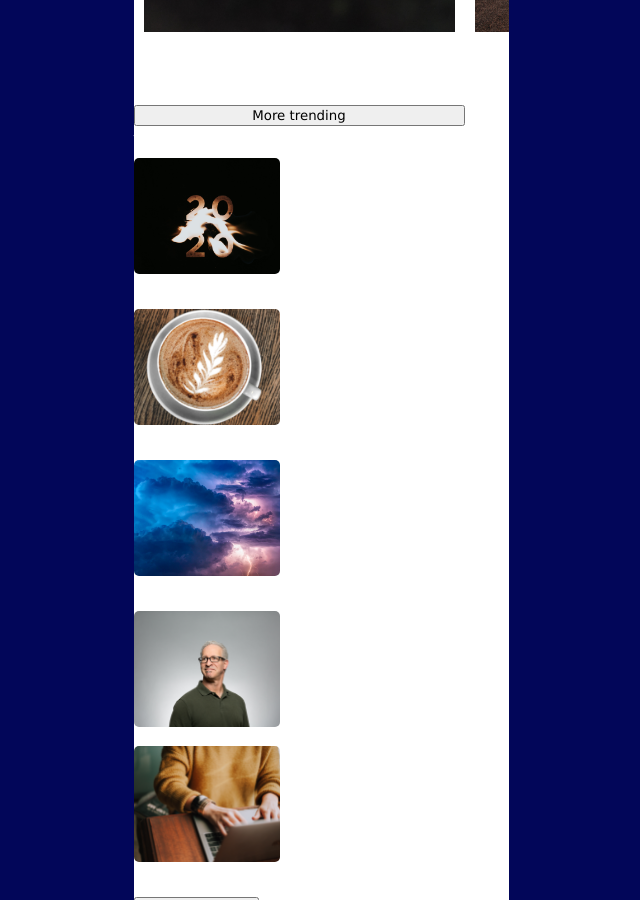
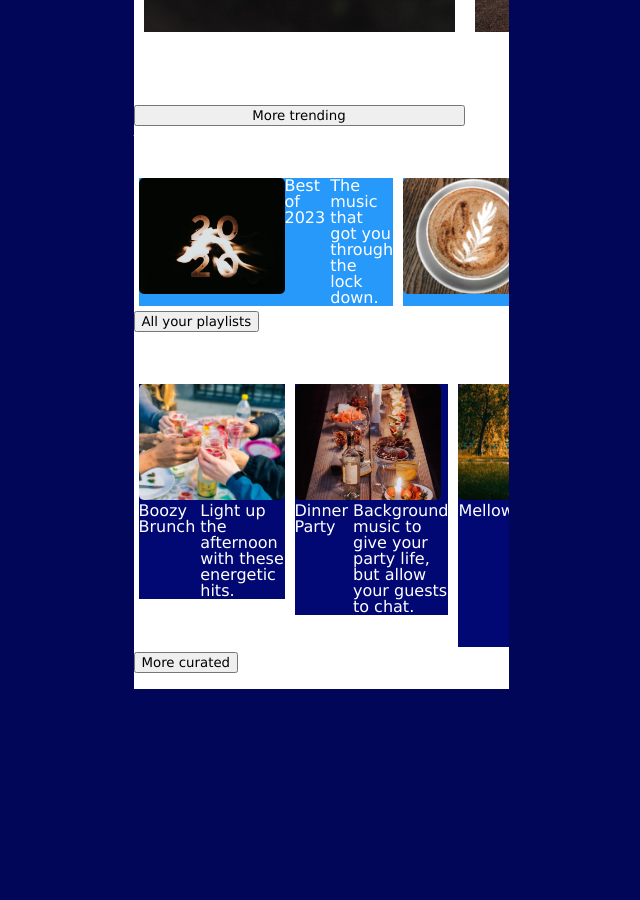
Before and after one commit to summitlincy/streamingmedia, a plain HTML site: page index.html in a window 1280 px wide. Shown: the part 440-1340 px from the top of the page, without its empty margins (319-959 px from the left). After the commit the page ends 1129 px from the top, so only its background shows below. Drawn offline with Linux system fonts and the light colour scheme.

Commit message:
ids and classes

```diff
--- a/index.html
+++ b/index.html
@@ -103,7 +103,7 @@
 </section>
 
 
-<section id="playlist">
+<section id="playlists">
     <h2>Your Playlists</h2>
         <div class="playlists">
             <section>
@@ -161,7 +161,7 @@
 
     <section id="curated">
     <h2>Curated Playlists</h2>
-        <div class="playlists">
+        <div class="curated">
             <section>
             <div>
                 <img src="drive-download-20240125T085255Z-001/images/boozy-brunch-cover.png" alt="boozy brunch">
--- a/styles.css
+++ b/styles.css
@@ -195,41 +195,36 @@ audio{
     bottom: 150px;
     left: 5px;
 }
-.playlist{
+.playlists{
     display: grid;
     grid-template-columns: 1fr 1fr 1fr 1fr 1fr;
     overflow-x:auto;
     overflow-y:hidden;
+    margin-top: 15px;
 }
-.playlist section {
+.playlists section {
     margin: 5px;
     position:relative;
 }
-.playlist div{
-    position: absolute;
-    top: 251px;
+.playlists div{
+    position: relative;
     background-color:var(--skyblue);
-    padding: 5px;
-    height: 50px;
-    width: 350px;
 }
 .curated{
     display: grid;
     grid-template-columns: 1fr 1fr 1fr 1fr 1fr;
     overflow-x:auto;
     overflow-y:hidden;
+    margin-top:15px;
 }
-.curated section {
+.curated section{
     margin: 5px;
     position:relative;
 }
 .curated div{
-    position: absolute;
-    top: 251px;
+    position: relative;
     background-color:var(--darkblue);
-    padding: 5px;
-    height: 50px;
-    width: 350px;
+
 }
 audio::-webkit-media-controls-mute-button {
     background-color:#ffffff;
@@ -268,3 +263,6 @@ audio::-webkit-media-controls-enclosure {
 #playlists ::-webkit-scrollbar-thumb:hover, #curated ::-webkit-scrollbar-thumb:hover {
     background:#ffffff;
 }
+button:hover{
+    background-color: var(--deepblue);
+}
```
